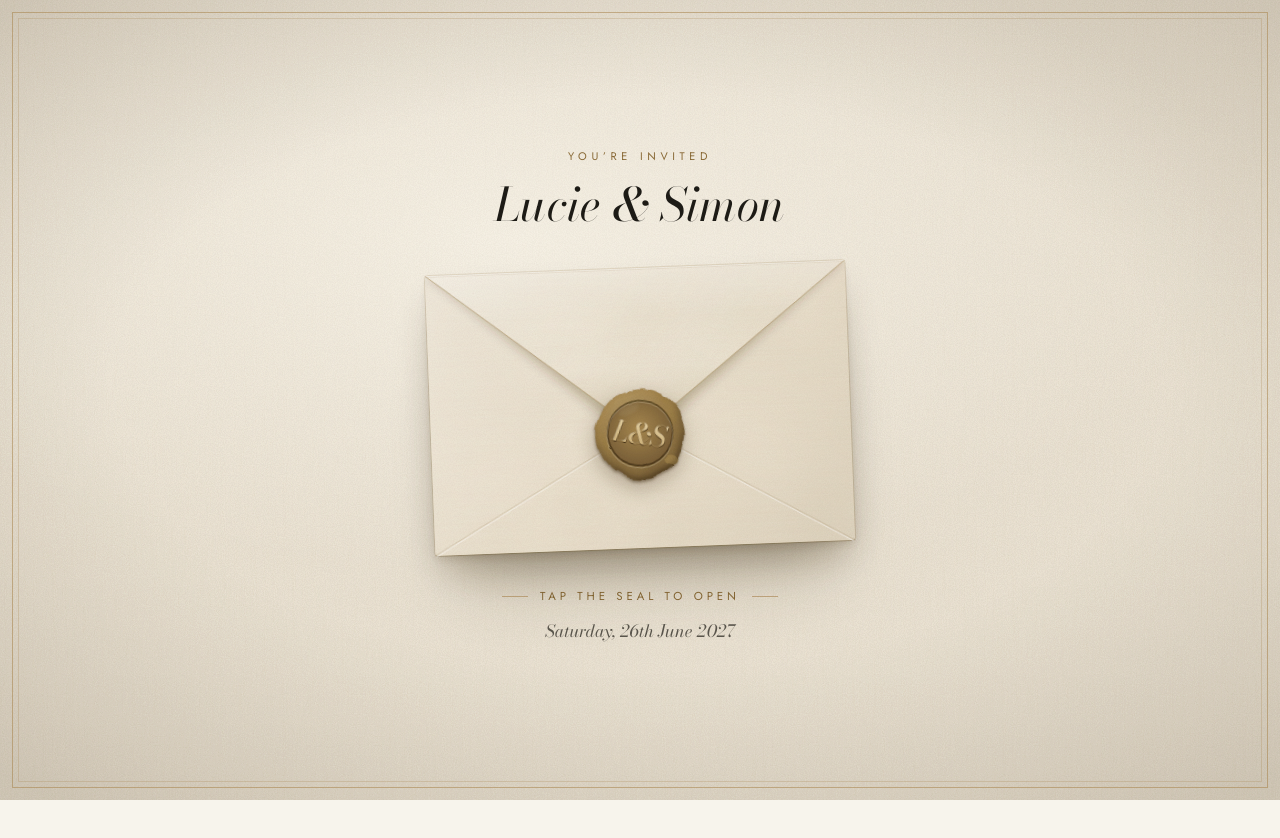
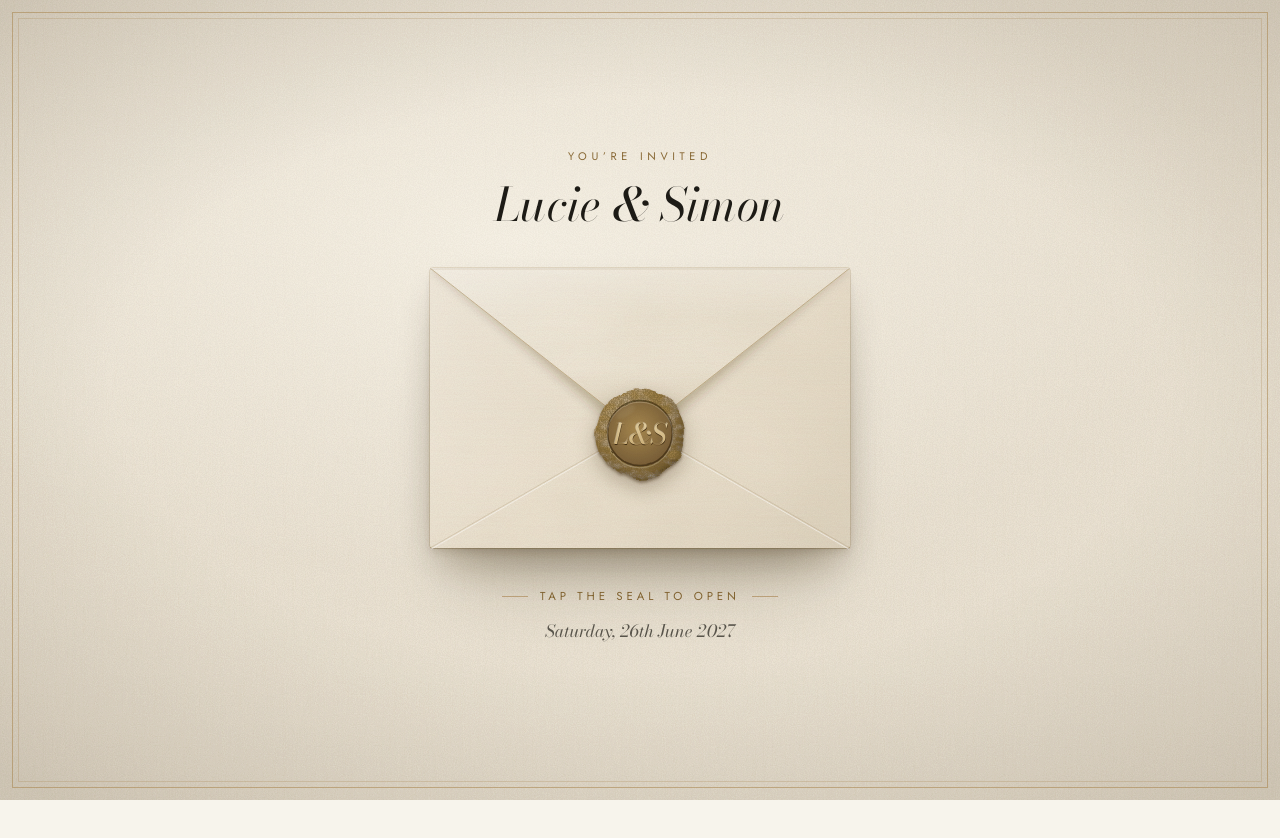
Before and after one commit to simonjamesgreen/lucieandsimon-wedding, a plain HTML site: page invite/index.html in a window 1280 px wide. Drawn offline with Linux system fonts and the light colour scheme.

Commit message:
Invitation: straight envelope and seal; textured wax rim (grain, swirl, pitting) with smoother pressed centre; refreshed images
Co-Authored-By: Claude Opus 5.5 <noreply@anthropic.com>
Claude-Session: https://claude.ai/code/session_01C4Mmz4cLYZx8WKDF65biUU

```diff
--- a/invite/index.html
+++ b/invite/index.html
@@ -9,11 +9,11 @@
 <meta name="theme-color" content="#F7F4EC">
 <meta property="og:title" content="You&rsquo;re invited: Lucie &amp; Simon">
 <meta property="og:description" content="Saturday 26th June 2027. Tap to open your invitation.">
-<meta property="og:image" content="https://lucieandsimon.wedding/images/invite-preview-v5.jpg">
+<meta property="og:image" content="https://lucieandsimon.wedding/images/invite-preview-v6.jpg">
 <meta property="og:image:width" content="1200">
 <meta property="og:image:height" content="630">
 <meta property="og:url" content="https://lucieandsimon.wedding/invite">
-<meta name="twitter:image" content="https://lucieandsimon.wedding/images/invite-preview-v5.jpg">
+<meta name="twitter:image" content="https://lucieandsimon.wedding/images/invite-preview-v6.jpg">
 <meta property="og:type" content="website">
 <meta name="twitter:card" content="summary_large_image">
 <link rel="stylesheet" href="/fonts.css">
@@ -49,7 +49,7 @@ a{color:inherit;text-decoration:none}
 }
 .stage{background-color:#EEE7D9;background-image:radial-gradient(ellipse 80% 60% at 40% 30%,rgba(255,252,244,.6),rgba(255,252,244,0) 70%),var(--linen),var(--noise)}
 .env-wrap{position:relative;width:min(86vw,420px);aspect-ratio:1.5;perspective:1600px;transition:transform 1s cubic-bezier(.3,.7,.2,1),opacity .8s}
-.env-tilt{position:absolute;inset:0;transform:rotate(-2.2deg);transform-style:preserve-3d}
+.env-tilt{position:absolute;inset:0;transform:none;transform-style:preserve-3d}
 .paper{background-color:#F3EBDB;background-image:linear-gradient(128deg,rgba(255,255,255,.28) 0%,rgba(255,255,255,0) 45%,rgba(120,90,40,.04) 75%,rgba(90,65,25,.08) 100%),var(--mottle),var(--fibre),var(--noise);background-size:auto,100% 100%,auto,auto}
 .env-back{position:absolute;inset:0;border-radius:3px;background-color:#E6DAC2;
   box-shadow:0 0 0 .5px rgba(150,115,60,.35),0 1px 1px rgba(60,45,20,.22),0 5px 9px -2px rgba(60,45,20,.16),0 22px 36px -10px rgba(60,45,20,.32),0 55px 70px -34px rgba(60,45,20,.30)}
@@ -74,9 +74,9 @@ a{color:inherit;text-decoration:none}
 .wax-green .seal{--w1:#3C5A4B;--w2:#24392F;--w3:#13211B;--e1:#5B7A69;--e2:#3A5547}
 .wax-burgundy .seal{--w1:#9A4545;--w2:#722B2E;--w3:#46181B;--e1:#B86464;--e2:#8C3B3E}
 /* wax seal */
-.seal{position:absolute;left:50%;top:59%;transform:translate(-50%,-50%) rotate(8deg);z-index:6;width:112px;height:112px;border:none;background:none;cursor:pointer;padding:0;filter:drop-shadow(0 2px 1.5px rgba(50,30,5,.45)) drop-shadow(0 8px 10px rgba(50,30,5,.28));transition:transform .5s,opacity .5s}
+.seal{position:absolute;left:50%;top:59%;transform:translate(-50%,-50%);z-index:6;width:112px;height:112px;border:none;background:none;cursor:pointer;padding:0;filter:drop-shadow(0 2px 1.5px rgba(50,30,5,.45)) drop-shadow(0 8px 10px rgba(50,30,5,.28));transition:transform .5s,opacity .5s}
 .seal svg{display:block;width:100%;height:100%;overflow:visible}
-.seal:hover{transform:translate(-50%,-50%) rotate(8deg) scale(1.04)}
+.seal:hover{transform:translate(-50%,-50%) scale(1.04)}
 .seal:focus-visible{outline:2px solid var(--brass);outline-offset:4px;border-radius:50%}
 .seal-pulse{position:absolute;left:50%;top:59%;width:118px;height:118px;transform:translate(-50%,-50%);border-radius:50%;z-index:5;border:1px solid rgba(168,131,75,.6);animation:pulse 2.6s ease-out infinite}
 @keyframes pulse{from{transform:translate(-50%,-50%) scale(1);opacity:.75}to{transform:translate(-50%,-50%) scale(1.7);opacity:0}}
@@ -84,7 +84,7 @@ a{color:inherit;text-decoration:none}
 /* ── Opened state ── */
 .opened .env-flap{transform:rotateX(178deg);z-index:1}
 .opened .flap-edge,.opened .flap-shadow,.opened .top-crease{opacity:0}
-.opened .seal{opacity:0;transform:translate(-50%,-50%) rotate(8deg) scale(.6);pointer-events:none}
+.opened .seal{opacity:0;transform:translate(-50%,-50%) scale(.6);pointer-events:none}
 .opened .seal-pulse{display:none}
 .opened .peek{transform:translateY(-58%)}
 .opened .hint,.opened .for,.opened .eyebrow,.opened .datefoot{opacity:0}
@@ -168,9 +168,9 @@ a{color:inherit;text-decoration:none}
             <radialGradient id="wx" cx="40%" cy="34%" r="80%"><stop offset="0" style="stop-color:var(--w1)"/><stop offset=".5" style="stop-color:var(--w2)"/><stop offset="1" style="stop-color:var(--w3)"/></radialGradient>
             <radialGradient id="wxin" cx="46%" cy="42%" r="70%"><stop offset="0" style="stop-color:var(--w2)"/><stop offset="1" style="stop-color:var(--w3)"/></radialGradient>
             <linearGradient id="emb" x1="0" y1="0" x2="0" y2="1"><stop offset="0" style="stop-color:var(--e1)"/><stop offset="1" style="stop-color:var(--e2)"/></linearGradient>
-            <filter id="blob" x="-25%" y="-25%" width="150%" height="150%"><feTurbulence type="fractalNoise" baseFrequency=".022" numOctaves="3" seed="19" result="t"/><feDisplacementMap in="SourceGraphic" in2="t" scale="15" xChannelSelector="R" yChannelSelector="G"/></filter>
+            <filter id="blob" x="-40%" y="-40%" width="180%" height="180%"><feTurbulence type="fractalNoise" baseFrequency=".022" numOctaves="3" seed="19" result="t"/><feDisplacementMap in="SourceGraphic" in2="t" scale="15" xChannelSelector="R" yChannelSelector="G"/></filter>
             <filter id="press" x="-10%" y="-10%" width="120%" height="120%"><feTurbulence type="fractalNoise" baseFrequency=".05" numOctaves="2" seed="3" result="t"/><feDisplacementMap in="SourceGraphic" in2="t" scale="3.5" xChannelSelector="R" yChannelSelector="G"/></filter>
-            <filter id="matte" x="-25%" y="-25%" width="150%" height="150%"><feGaussianBlur in="SourceAlpha" stdDeviation="6" result="b"/><feDiffuseLighting in="b" surfaceScale="4" diffuseConstant="1.08" lighting-color="#FFFFFF" result="d"><feDistantLight azimuth="235" elevation="58"/></feDiffuseLighting><feComposite in="SourceGraphic" in2="d" operator="arithmetic" k1="1" k2="0" k3="0" k4="0" result="lit"/><feTurbulence type="fractalNoise" baseFrequency=".75" numOctaves="2" seed="5" result="g"/><feColorMatrix in="g" values="0 0 0 0 0  0 0 0 0 0  0 0 0 0 0  0 0 0 .14 0" result="g2"/><feComposite in="g2" in2="SourceAlpha" operator="in" result="g3"/><feMerge><feMergeNode in="lit"/><feMergeNode in="g3"/></feMerge></filter>
+            <filter id="matte" x="-40%" y="-40%" width="180%" height="180%"><feGaussianBlur in="SourceAlpha" stdDeviation="6" result="b"/><feDiffuseLighting in="b" surfaceScale="4" diffuseConstant="1.08" lighting-color="#FFFFFF" result="d"><feDistantLight azimuth="235" elevation="58"/></feDiffuseLighting><feComposite in="SourceGraphic" in2="d" operator="arithmetic" k1="1" k2="0" k3="0" k4="0" result="lit"/><feTurbulence type="fractalNoise" baseFrequency=".9" numOctaves="3" seed="5" result="g"/><feColorMatrix in="g" values="0 0 0 0 0  0 0 0 0 0  0 0 0 0 0  0 0 0 .22 -.02" result="g2"/><feComposite in="g2" in2="SourceAlpha" operator="in" result="grain"/><feTurbulence type="fractalNoise" baseFrequency=".035 .06" numOctaves="3" seed="23" result="sw"/><feColorMatrix in="sw" values="0 0 0 0 1  0 0 0 0 .95  0 0 0 0 .84  .55 0 0 0 -.24" result="sw2"/><feComposite in="sw2" in2="SourceAlpha" operator="in" result="swirl"/><feTurbulence type="turbulence" baseFrequency=".28" numOctaves="1" seed="41" result="pt"/><feColorMatrix in="pt" values="0 0 0 0 .2  0 0 0 0 .13  0 0 0 0 .03  0 0 -1.6 0 .62" result="pt2"/><feComposite in="pt2" in2="SourceAlpha" operator="in" result="pits"/><feMerge><feMergeNode in="lit"/><feMergeNode in="swirl"/><feMergeNode in="pits"/><feMergeNode in="grain"/></feMerge></filter>
             <filter id="soft"><feGaussianBlur stdDeviation="3"/></filter>
           </defs>
           <g filter="url(#matte)"><g filter="url(#blob)">
```
Also changed, not shown: images/invitation-envelope-v4.jpg (deleted), images/invitation-envelope-v5.jpg (added), images/invite-preview-v5.jpg (deleted), images/invite-preview-v6.jpg (added).
